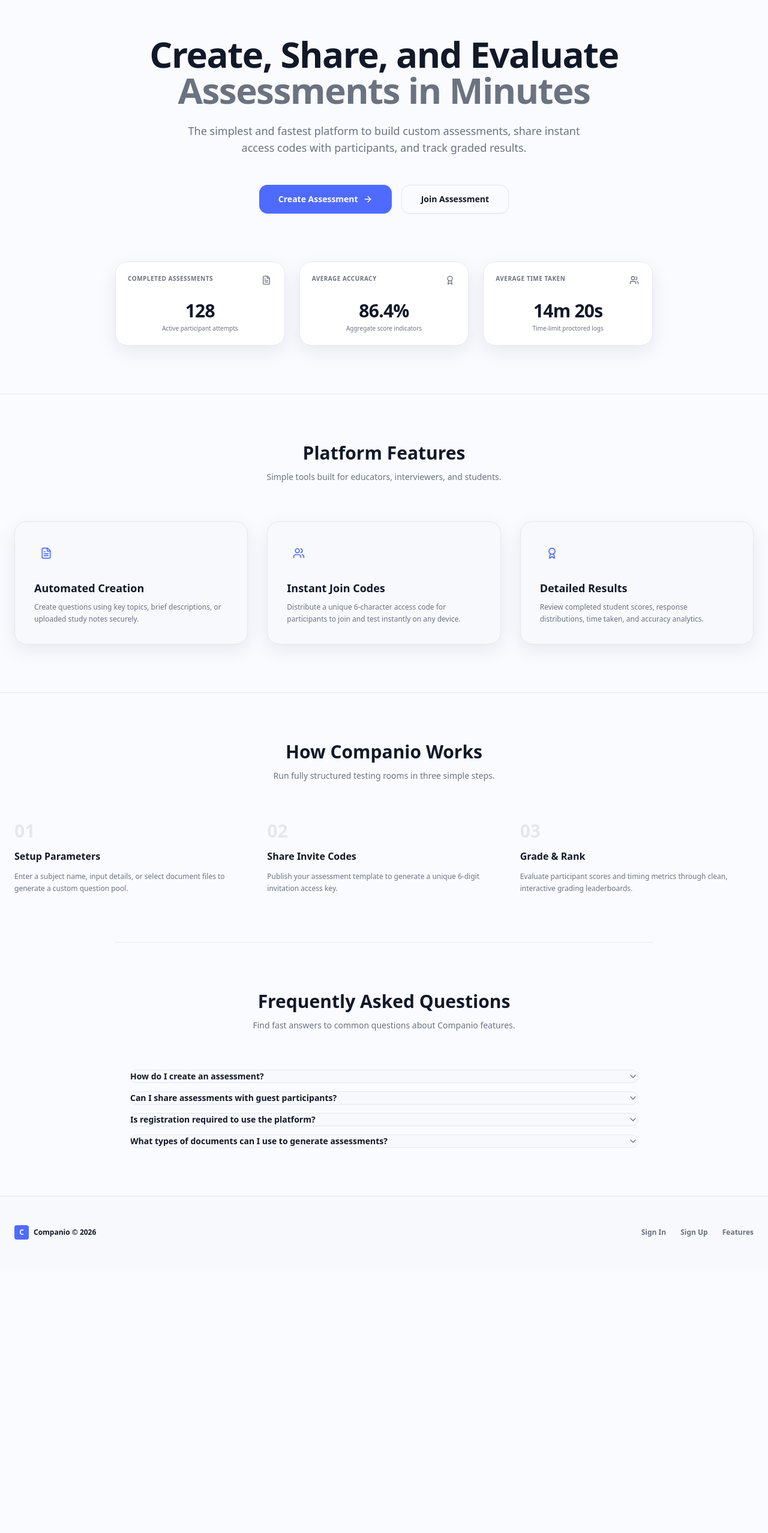
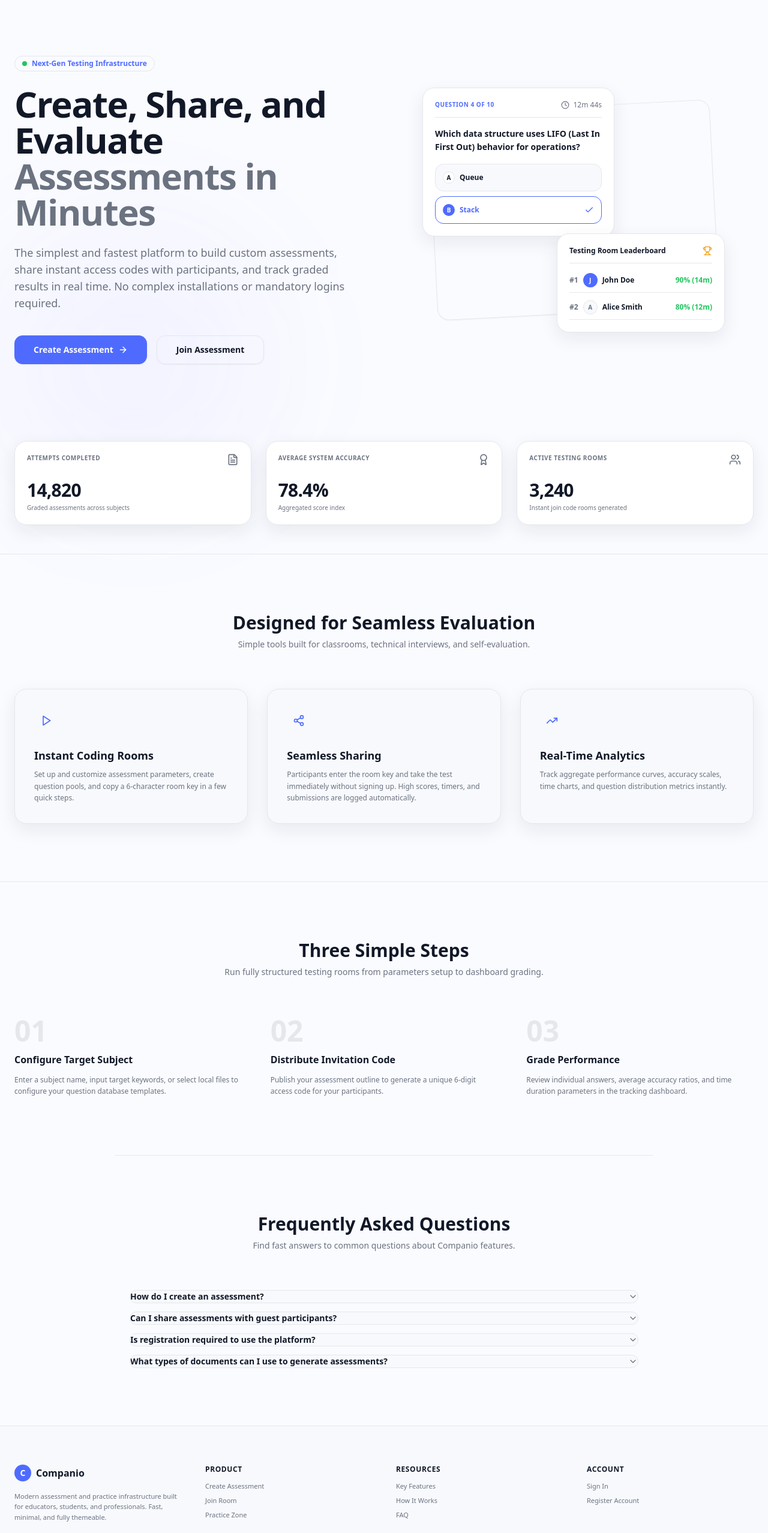
Before and after one commit to nahas2003/companio-ai, a Next.js app in the folder apps/web/: page / in a window 1280 px wide. Shown: the part 100-2655 px from the top of the page at 60% size. Before the commit the page ends 2214 px from the top, so only its background shows below. Built offline with nearby package versions, Linux system fonts and the light colour scheme; no server answers.

Commit message:
feat(ui): polish landing page, add floating preview cards, background glows, and metrics

```diff
--- a/apps/web/app/page.tsx
+++ b/apps/web/app/page.tsx
@@ -4,7 +4,24 @@
 import { useRouter } from 'next/navigation'
 import { useAuthStore } from '@/features/auth/store/authStore'
 import { Button, FeatureCard, StatisticsCard, Navbar, Footer, ThemeToggle } from '@companio/ui'
-import { Award, ArrowRight, ChevronDown, Menu, X, RefreshCw, FileText, Users } from 'lucide-react'
+import {
+  Award,
+  ArrowRight,
+  ChevronDown,
+  Menu,
+  X,
+  RefreshCw,
+  FileText,
+  Users,
+  Trophy,
+  Check,
+  Clock,
+  Share2,
+  TrendingUp,
+  ShieldAlert,
+  HelpCircle,
+  Play,
+} from 'lucide-react'
 import Link from 'next/link'
 
 export default function Home() {
@@ -61,9 +78,13 @@
   }
 
   return (
-    <div className="relative min-h-screen bg-background text-text-primary font-sans overflow-x-hidden selection:bg-primary/20 selection:text-text-primary">
+    <div className="relative min-h-screen bg-background text-text-primary font-sans overflow-x-hidden selection:bg-primary/20 selection:text-text-primary transition-colors duration-300">
+      {/* Subtle Background Glows */}
+      <div className="absolute top-0 right-0 w-[45vw] h-[45vw] max-w-[600px] rounded-full bg-primary/5 blur-[120px] pointer-events-none z-0" />
+      <div className="absolute top-[60vh] left-0 w-[35vw] h-[35vw] max-w-[450px] rounded-full bg-indigo-500/5 blur-[100px] pointer-events-none z-0" />
+
       {/* NAVIGATION BAR */}
-      <Navbar glass className="h-16 flex items-center justify-between px-6">
+      <Navbar glass className="h-16 flex items-center justify-between px-6 z-50">
         <div className="max-w-7xl mx-auto w-full flex items-center justify-between">
           <div
             className="flex items-center gap-2 cursor-pointer"
@@ -120,6 +141,7 @@
             <button
               onClick={() => setMobileMenuOpen(!mobileMenuOpen)}
               className="p-1 rounded-medium hover:bg-surface-secondary text-text-secondary hover:text-text-primary transition"
+              aria-label="Toggle Menu"
             >
               {mobileMenuOpen ? <X className="w-6 h-6" /> : <Menu className="w-6 h-6" />}
             </button>
@@ -128,7 +150,7 @@
 
         {/* Mobile menu dropdown */}
         {mobileMenuOpen && (
-          <div className="md:hidden absolute top-16 left-0 right-0 border-b border-border bg-surface p-6 space-y-4 shadow-soft">
+          <div className="md:hidden absolute top-16 left-0 right-0 border-b border-border bg-surface p-6 space-y-4 shadow-soft animate-fade-in">
             <nav className="flex flex-col gap-4 text-sm font-medium text-text-secondary text-left">
               <button
                 onClick={() => scrollToSection('features')}
@@ -169,19 +191,27 @@
       </Navbar>
 
       {/* HERO SECTION */}
-      <section className="relative max-w-7xl mx-auto px-6 pt-24 pb-20 flex flex-col items-center justify-center text-center z-10">
-        <h1 className="text-4xl sm:text-6xl font-extrabold tracking-tight max-w-4xl leading-[1.15] mb-6 text-text-primary">
+      <section className="relative max-w-7xl mx-auto px-6 pt-20 lg:pt-32 pb-20 flex flex-col lg:flex-row items-center gap-12 lg:gap-8 z-10">
+        {/* Left Column: Headings & Description */}
+        <div className="w-full lg:w-1/2 text-left space-y-6">
+          <div className="inline-flex items-center gap-2 px-3 py-1 rounded-pill bg-primary/10 border border-primary/20 text-xs font-semibold text-primary">
+            <span className="w-2 h-2 rounded-full bg-success animate-pulse" />
+            Next-Gen Testing Infrastructure
+          </div>
+
+          <h1 className="text-4xl sm:text-5xl lg:text-6xl font-extrabold tracking-tight leading-[1.1] text-text-primary">
             Create, Share, and Evaluate{' '}
             <span className="text-text-secondary">Assessments in Minutes</span>
           </h1>
 
-        <p className="text-text-secondary text-base sm:text-lg max-w-2xl mb-12 leading-relaxed">
-          The simplest and fastest platform to build custom assessments, share instant access codes
-          with participants, and track graded results.
+          <p className="text-text-secondary text-base sm:text-lg max-w-xl leading-relaxed">
+            The simplest and fastest platform to build custom assessments, share instant access
+            codes with participants, and track graded results in real time. No complex installations
+            or mandatory logins required.
           </p>
 
-        {/* PRIMARY ACTIONS */}
-        <div className="flex flex-col sm:flex-row items-center gap-4 mb-20 w-full sm:w-auto">
+          {/* Call to Actions */}
+          <div className="flex flex-col sm:flex-row items-center gap-4 pt-4 w-full sm:w-auto">
             <Link href="/generate" className="w-full sm:w-auto">
               <Button className="w-full sm:w-auto shadow-sm transition duration-200 h-12 px-8 text-sm font-bold rounded-medium flex items-center justify-center gap-2 group">
                 Create Assessment{' '}
@@ -197,26 +227,98 @@
               </Button>
             </Link>
           </div>
+        </div>
 
-        {/* Dashboard Preview mock statistics layout */}
-        <div className="w-full max-w-4xl grid grid-cols-1 md:grid-cols-3 gap-6">
+        {/* Right Column: Floating Product Preview Cards */}
+        <div className="w-full lg:w-1/2 relative min-h-[380px] sm:min-h-[440px] flex items-center justify-center select-none">
+          {/* Card 1: Question Attempt Mock */}
+          <div className="absolute top-4 left-4 sm:left-12 w-full max-w-[320px] bg-surface border border-border p-5 rounded-large shadow-soft hover:-translate-y-1 hover:scale-[1.02] transition duration-300 z-20">
+            <div className="flex items-center justify-between border-b border-border pb-3 mb-4">
+              <span className="text-[10px] text-primary font-bold uppercase tracking-wider">
+                Question 4 of 10
+              </span>
+              <div className="flex items-center gap-1.5 text-text-secondary text-xs">
+                <Clock className="w-3.5 h-3.5" />
+                <span>12m 44s</span>
+              </div>
+            </div>
+            <p className="text-sm font-bold text-text-primary leading-relaxed mb-4">
+              Which data structure uses LIFO (Last In First Out) behavior for operations?
+            </p>
+            <div className="space-y-2">
+              <div className="p-3 rounded-medium border border-border bg-surface-secondary text-xs font-semibold text-text-primary hover:bg-primary/10 hover:border-primary/20 transition cursor-pointer flex items-center gap-2">
+                <span className="w-5 h-5 rounded-full bg-surface border border-border flex items-center justify-center font-bold text-[10px]">
+                  A
+                </span>
+                Queue
+              </div>
+              <div className="p-3 rounded-medium border border-primary bg-primary/5 text-xs font-bold text-primary transition cursor-pointer flex items-center justify-between">
+                <div className="flex items-center gap-2">
+                  <span className="w-5 h-5 rounded-full bg-primary text-white flex items-center justify-center font-bold text-[10px]">
+                    B
+                  </span>
+                  Stack
+                </div>
+                <Check className="w-4 h-4 text-primary" />
+              </div>
+            </div>
+          </div>
+
+          {/* Card 2: Leaderboard Score Mock */}
+          <div className="absolute bottom-4 right-4 sm:right-12 w-full max-w-[280px] bg-surface border border-border p-5 rounded-large shadow-soft hover:-translate-y-1 hover:scale-[1.02] transition duration-300 z-30">
+            <div className="flex items-center justify-between border-b border-border pb-3 mb-4">
+              <span className="font-bold text-xs text-text-primary">Testing Room Leaderboard</span>
+              <Trophy className="w-4 h-4 text-warning" />
+            </div>
+            <div className="space-y-3">
+              <div className="flex items-center justify-between text-xs border-b border-border/40 pb-2">
+                <div className="flex items-center gap-2">
+                  <span className="font-bold text-text-secondary">#1</span>
+                  <div className="w-6 h-6 rounded-full bg-primary text-white flex items-center justify-center font-bold text-[10px]">
+                    J
+                  </div>
+                  <span className="font-semibold text-text-primary">John Doe</span>
+                </div>
+                <span className="font-bold text-success">90% (14m)</span>
+              </div>
+              <div className="flex items-center justify-between text-xs border-b border-border/40 pb-2">
+                <div className="flex items-center gap-2">
+                  <span className="font-bold text-text-secondary">#2</span>
+                  <div className="w-6 h-6 rounded-full bg-surface-secondary border border-border text-text-secondary flex items-center justify-center font-bold text-[10px]">
+                    A
+                  </div>
+                  <span className="font-semibold text-text-primary">Alice Smith</span>
+                </div>
+                <span className="font-bold text-success">80% (12m)</span>
+              </div>
+            </div>
+          </div>
+
+          {/* Card 3: Backing Shadow Card */}
+          <div className="absolute w-[80%] h-[80%] bg-surface-secondary/40 border border-border rounded-large shadow-sm -rotate-3 z-10 scale-[0.98] pointer-events-none" />
+        </div>
+      </section>
+
+      {/* STATISTICS SECTION */}
+      <section className="max-w-7xl mx-auto px-6 py-12 z-10 relative">
+        <div className="w-full grid grid-cols-1 md:grid-cols-3 gap-6">
           <StatisticsCard
-            title="Completed Assessments"
-            value="128"
-            description="Active participant attempts"
-            icon={<FileText className="w-4 h-4" />}
+            title="Attempts Completed"
+            value="14,820"
+            description="Graded assessments across subjects"
+            icon={<FileText className="w-4.5 h-4.5" />}
           />
           <StatisticsCard
-            title="Average Accuracy"
-            value="86.4%"
-            description="Aggregate score indicators"
-            icon={<Award className="w-4 h-4" />}
+            title="Average System Accuracy"
+            value="78.4%"
+            description="Aggregated score index"
+            icon={<Award className="w-4.5 h-4.5" />}
           />
           <StatisticsCard
-            title="Average Time Taken"
-            value="14m 20s"
-            description="Time-limit proctored logs"
-            icon={<Users className="w-4 h-4" />}
+            title="Active Testing Rooms"
+            value="3,240"
+            description="Instant join code rooms generated"
+            icon={<Users className="w-4.5 h-4.5" />}
           />
         </div>
       </section>
@@ -224,30 +326,32 @@
       {/* CORE FEATURES SECTION */}
       <section
         id="features"
-        className="max-w-7xl mx-auto px-6 py-20 border-t border-border relative z-10 text-left"
+        className="max-w-7xl mx-auto px-6 py-24 border-t border-border relative z-10 text-left"
       >
-        <div className="text-center max-w-xl mx-auto mb-16">
-          <h2 className="text-3xl font-extrabold text-text-primary">Platform Features</h2>
-          <p className="text-text-secondary text-sm mt-3">
-            Simple tools built for educators, interviewers, and students.
+        <div className="text-center max-w-xl mx-auto mb-16 space-y-2">
+          <h2 className="text-3xl font-extrabold text-text-primary">
+            Designed for Seamless Evaluation
+          </h2>
+          <p className="text-text-secondary text-sm">
+            Simple tools built for classrooms, technical interviews, and self-evaluation.
           </p>
         </div>
 
         <div className="grid grid-cols-1 md:grid-cols-3 gap-8">
           <FeatureCard
-            title="Automated Creation"
-            description="Create questions using key topics, brief descriptions, or uploaded study notes securely."
-            icon={<FileText className="w-5 h-5" />}
+            title="Instant Coding Rooms"
+            description="Set up and customize assessment parameters, create question pools, and copy a 6-character room key in a few quick steps."
+            icon={<Play className="w-5 h-5" />}
           />
           <FeatureCard
-            title="Instant Join Codes"
-            description="Distribute a unique 6-character access code for participants to join and test instantly on any device."
-            icon={<Users className="w-5 h-5" />}
+            title="Seamless Sharing"
+            description="Participants enter the room key and take the test immediately without signing up. High scores, timers, and submissions are logged automatically."
+            icon={<Share2 className="w-5 h-5" />}
           />
           <FeatureCard
-            title="Detailed Results"
-            description="Review completed student scores, response distributions, time taken, and accuracy analytics."
-            icon={<Award className="w-5 h-5" />}
+            title="Real-Time Analytics"
+            description="Track aggregate performance curves, accuracy scales, time charts, and question distribution metrics instantly."
+            icon={<TrendingUp className="w-5 h-5" />}
           />
         </div>
       </section>
@@ -255,39 +359,46 @@
       {/* HOW IT WORKS SECTION */}
       <section
         id="workflow"
-        className="max-w-7xl mx-auto px-6 py-20 border-t border-border relative z-10 text-left"
+        className="max-w-7xl mx-auto px-6 py-24 border-t border-border relative z-10 text-left"
       >
-        <div className="text-center max-w-xl mx-auto mb-16">
-          <h2 className="text-3xl font-extrabold text-text-primary">How Companio Works</h2>
-          <p className="text-text-secondary text-sm mt-3">
-            Run fully structured testing rooms in three simple steps.
+        <div className="text-center max-w-xl mx-auto mb-16 space-y-2">
+          <h2 className="text-3xl font-extrabold text-text-primary">Three Simple Steps</h2>
+          <p className="text-text-secondary text-sm">
+            Run fully structured testing rooms from parameters setup to dashboard grading.
           </p>
         </div>
 
-        <div className="grid grid-cols-1 md:grid-cols-3 gap-8">
-          <div className="space-y-3">
-            <div className="text-3xl font-extrabold text-border">01</div>
-            <h4 className="font-bold text-base text-text-primary">Setup Parameters</h4>
+        <div className="grid grid-cols-1 md:grid-cols-3 gap-12">
+          <div className="space-y-3 relative group">
+            <div className="text-5xl font-extrabold text-border group-hover:text-primary transition-colors duration-300">
+              01
+            </div>
+            <h4 className="font-bold text-base text-text-primary">Configure Target Subject</h4>
             <p className="text-text-secondary text-xs leading-relaxed">
-              Enter a subject name, input details, or select document files to generate a custom
-              question pool.
+              Enter a subject name, input target keywords, or select local files to configure your
+              question database templates.
             </p>
           </div>
 
-          <div className="space-y-3">
-            <div className="text-3xl font-extrabold text-border">02</div>
-            <h4 className="font-bold text-base text-text-primary">Share Invite Codes</h4>
+          <div className="space-y-3 relative group">
+            <div className="text-5xl font-extrabold text-border group-hover:text-primary transition-colors duration-300">
+              02
+            </div>
+            <h4 className="font-bold text-base text-text-primary">Distribute Invitation Code</h4>
             <p className="text-text-secondary text-xs leading-relaxed">
-              Publish your assessment template to generate a unique 6-digit invitation access key.
+              Publish your assessment outline to generate a unique 6-digit access code for your
+              participants.
             </p>
           </div>
 
-          <div className="space-y-3">
-            <div className="text-3xl font-extrabold text-border">03</div>
-            <h4 className="font-bold text-base text-text-primary">Grade & Rank</h4>
+          <div className="space-y-3 relative group">
+            <div className="text-5xl font-extrabold text-border group-hover:text-primary transition-colors duration-300">
+              03
+            </div>
+            <h4 className="font-bold text-base text-text-primary">Grade Performance</h4>
             <p className="text-text-secondary text-xs leading-relaxed">
-              Evaluate participant scores and timing metrics through clean, interactive grading
-              leaderboards.
+              Review individual answers, average accuracy ratios, and time duration parameters in
+              the tracking dashboard.
             </p>
           </div>
         </div>
@@ -296,11 +407,11 @@
       {/* FAQ SECTION */}
       <section
         id="faq"
-        className="max-w-4xl mx-auto px-6 py-20 border-t border-border relative z-10 text-left"
+        className="max-w-4xl mx-auto px-6 py-24 border-t border-border relative z-10 text-left"
       >
-        <div className="text-center max-w-xl mx-auto mb-16">
+        <div className="text-center max-w-xl mx-auto mb-16 space-y-2">
           <h2 className="text-3xl font-extrabold text-text-primary">Frequently Asked Questions</h2>
-          <p className="text-text-secondary text-sm mt-3">
+          <p className="text-text-secondary text-sm">
             Find fast answers to common questions about Companio features.
           </p>
         </div>
@@ -331,29 +442,100 @@
         </div>
       </section>
 
-      {/* FOOTER */}
-      <Footer className="py-12 text-xs relative z-10 text-left">
-        <div className="max-w-7xl mx-auto px-6 flex flex-col md:flex-row items-center justify-between gap-6">
+      {/* POLISHED FOOTER */}
+      <Footer className="py-16 relative z-10 text-left bg-surface-secondary border-t border-border">
+        <div className="max-w-7xl mx-auto px-6 grid grid-cols-1 md:grid-cols-4 gap-10">
+          {/* Col 1: Branding */}
+          <div className="space-y-4 col-span-1 md:col-span-1">
             <div className="flex items-center gap-2">
-            <div className="w-6 h-6 rounded bg-primary flex items-center justify-center font-bold text-xs text-white">
+              <div className="w-7 h-7 rounded-medium bg-primary flex items-center justify-center font-bold text-sm text-white">
                 C
               </div>
-            <span className="font-bold text-text-primary">Companio © 2026</span>
+              <span className="font-bold text-text-primary text-base">Companio</span>
+            </div>
+            <p className="text-text-secondary text-[11px] leading-relaxed">
+              Modern assessment and practice infrastructure built for educators, students, and
+              professionals. Fast, minimal, and fully themeable.
+            </p>
+            <div className="text-[10px] text-text-secondary/60">
+              Companio © 2026. All rights reserved.
+            </div>
           </div>
 
-          <div className="flex gap-6 text-text-secondary font-semibold">
+          {/* Col 2: Product links */}
+          <div className="space-y-3">
+            <h5 className="font-bold text-xs text-text-primary uppercase tracking-wider">
+              Product
+            </h5>
+            <ul className="space-y-2 text-[11px] font-medium text-text-secondary">
+              <li>
+                <Link href="/generate" className="hover:text-text-primary transition">
+                  Create Assessment
+                </Link>
+              </li>
+              <li>
+                <Link href="/assessments/join" className="hover:text-text-primary transition">
+                  Join Room
+                </Link>
+              </li>
+              <li>
+                <Link href="/practice" className="hover:text-text-primary transition">
+                  Practice Zone
+                </Link>
+              </li>
+            </ul>
+          </div>
+
+          {/* Col 3: Resources */}
+          <div className="space-y-3">
+            <h5 className="font-bold text-xs text-text-primary uppercase tracking-wider">
+              Resources
+            </h5>
+            <ul className="space-y-2 text-[11px] font-medium text-text-secondary">
+              <li>
+                <button
+                  onClick={() => scrollToSection('features')}
+                  className="hover:text-text-primary transition text-left"
+                >
+                  Key Features
+                </button>
+              </li>
+              <li>
+                <button
+                  onClick={() => scrollToSection('workflow')}
+                  className="hover:text-text-primary transition text-left"
+                >
+                  How It Works
+                </button>
+              </li>
+              <li>
+                <button
+                  onClick={() => scrollToSection('faq')}
+                  className="hover:text-text-primary transition text-left"
+                >
+                  FAQ
+                </button>
+              </li>
+            </ul>
+          </div>
+
+          {/* Col 4: Authentication Shortcut */}
+          <div className="space-y-3">
+            <h5 className="font-bold text-xs text-text-primary uppercase tracking-wider">
+              Account
+            </h5>
+            <ul className="space-y-2 text-[11px] font-medium text-text-secondary">
+              <li>
                 <Link href="/login" className="hover:text-text-primary transition">
                   Sign In
                 </Link>
+              </li>
+              <li>
                 <Link href="/register" className="hover:text-text-primary transition">
-              Sign Up
+                  Register Account
                 </Link>
-            <button
-              onClick={() => scrollToSection('features')}
-              className="hover:text-text-primary transition"
-            >
-              Features
-            </button>
+              </li>
+            </ul>
           </div>
         </div>
       </Footer>
```
Lines whose indentation alone changed are shown as unchanged.
